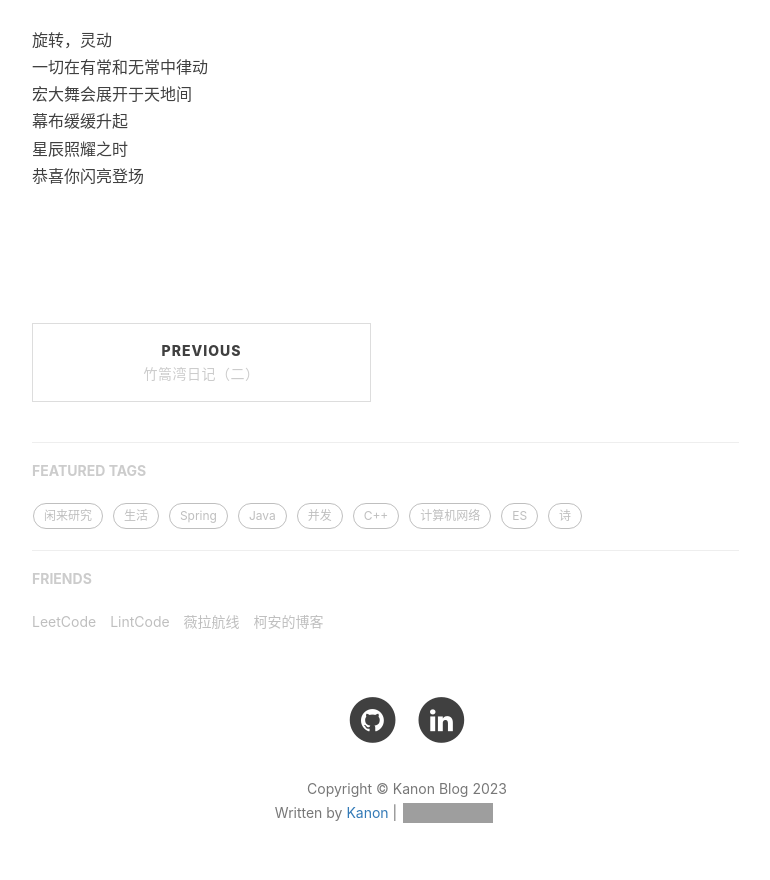
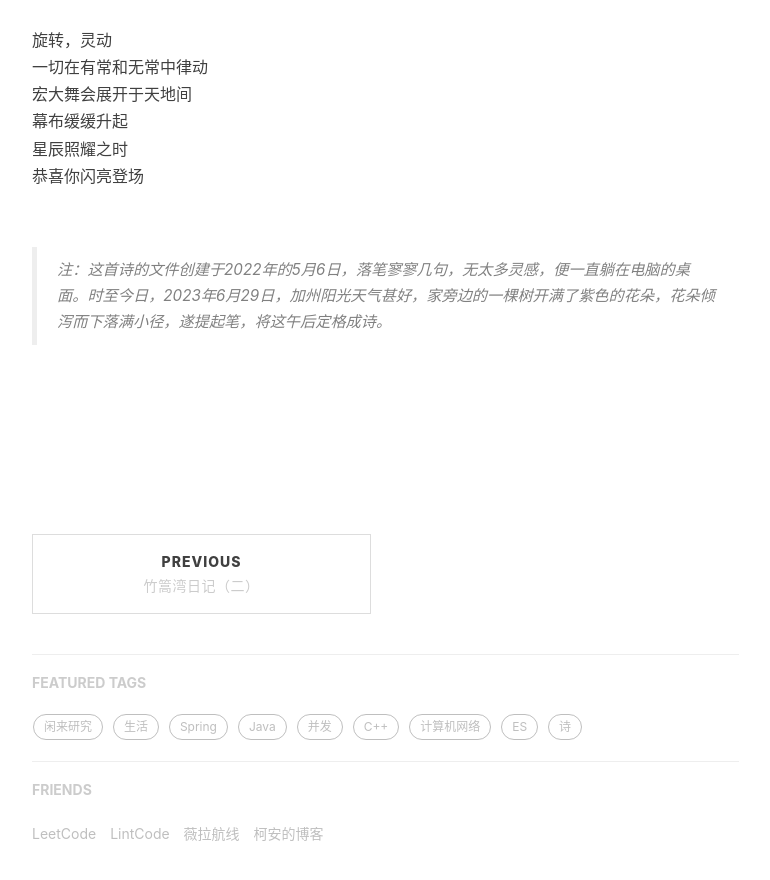
Before and after one commit to kanonjz/kanonjz.github.io, a Jekyll site: the page built from _posts/2023-06-29-universe.md, in a window 1280 px wide and 900 px high, scrolled down 1155 px. Shown: the top 880 px of the window, without its empty margins (233-1003 px from the left). Built offline with Jekyll 4.4.1, drawn with Linux system fonts in a browser that asks for light colours; nearby versions of some CDN libraries; comment, search, counter and statistics services are not loaded; grey boxes are pictures that could not be loaded.

Commit message:
Update 2023-06-29-universe.md

```diff
--- a/_posts/2023-06-29-universe.md
+++ b/_posts/2023-06-29-universe.md
@@ -37,4 +37,8 @@
 幕布缓缓升起\
 星辰照耀之时\
 恭喜你闪亮登场
+<br/><br/>
+
+> 注：这首诗的文件创建于2022年的5月6日，落笔寥寥几句，无太多灵感，便一直躺在电脑的桌面。时至今日，2023年6月29日，加州阳光天气甚好，家旁边的一棵树开满了紫色的花朵，花朵倾泻而下落满小径，遂提起笔，将这午后定格成诗。
+
 <br/><br/><br/><br/>
```
